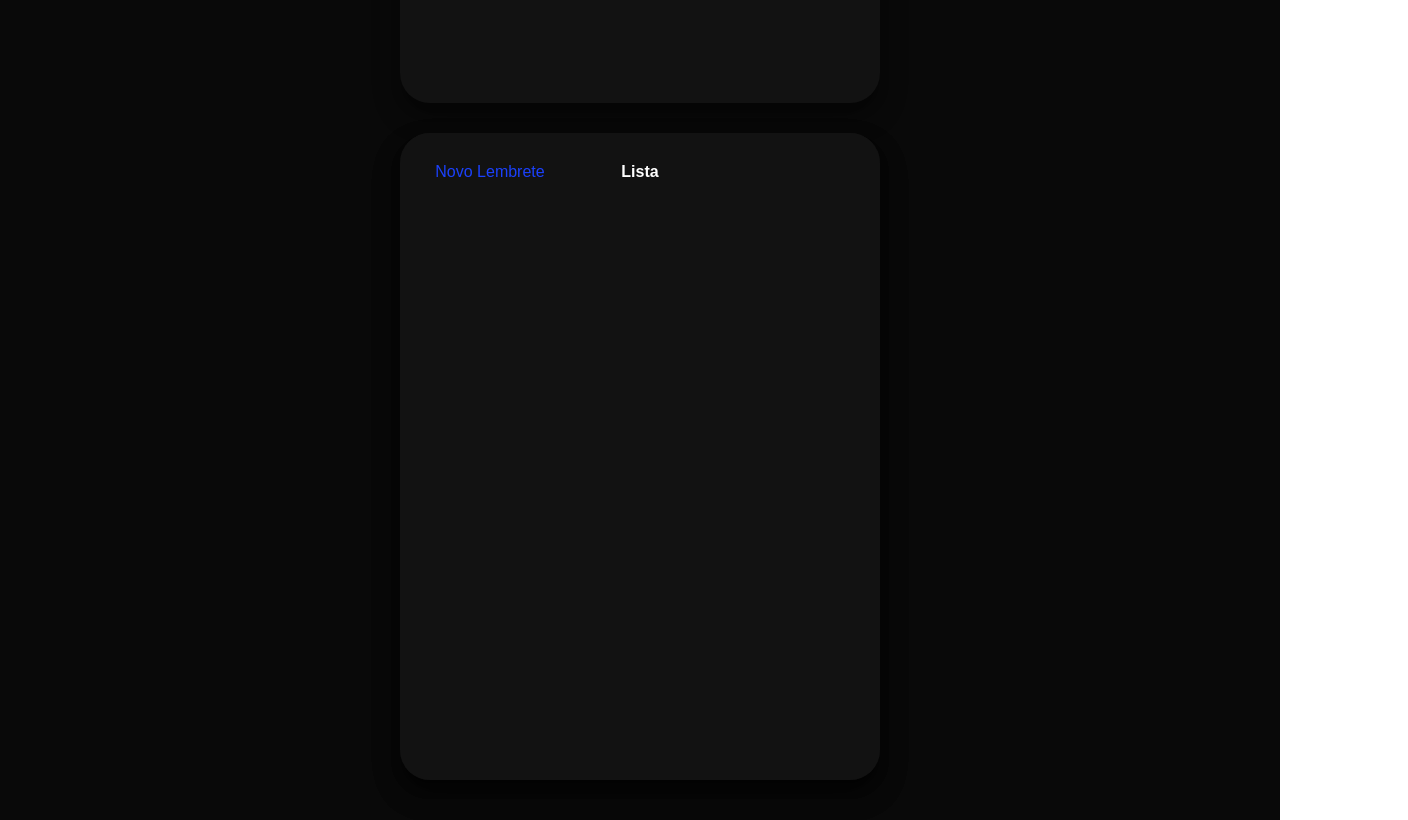
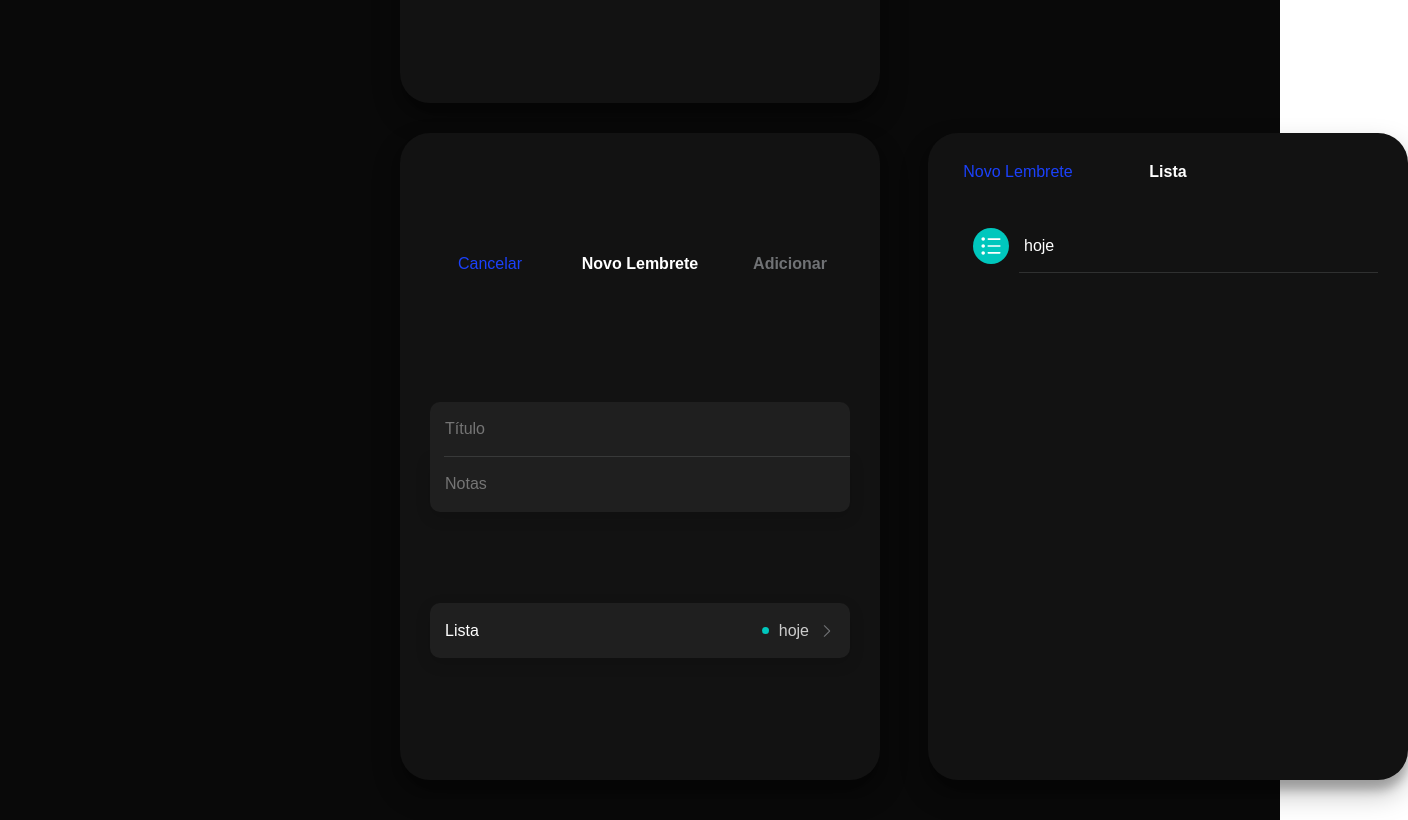
Before and after one commit to guilhermevialle/Todo-ReactJS, a React (Create React App) app: page / in a window 1280 px wide. Shown: the part 1260-2080 px from the top of the page, 1408 px wide, since content can reach past the window. Built offline with nearby package versions, Linux system fonts and the light colour scheme.

Commit message:
adding more experience in new reminder

```diff
--- a/src/App.js
+++ b/src/App.js
@@ -9,8 +9,13 @@ export const Global = createContext();
 function App() {
     const Reduce = (state, action) => {
         switch (action.type) {
+            case "selectedlist":
+                return {
+                    ...state,
+                    listIndex: action.value,
+                };
+
             case "addlist":
-                console.log(state, "At Global state");
                 return {
                     ...state,
                     listState: [...state.listState, action.value],
@@ -21,6 +26,7 @@ function App() {
     };
 
     const ReduceInitalValue = {
+        listIndex: 0,
         listState: [
             {
                 listName: "hoje",
--- a/src/components/listslider/listslider.js
+++ b/src/components/listslider/listslider.js
@@ -1,17 +1,56 @@
 import "./listslider.scss";
 import { Global } from "../../App";
-import { useContext } from "react";
+import { useEffect, useContext, useState } from "react";
 import Tab from "../tab/tab";
+import listSvg from "../currentlist/svgs/list-svg.svg";
+import check from "./svgs/check-svg.svg";
 
 export default () => {
-    const { data } = useContext(Global);
+    const { data, setData } = useContext(Global);
     const { listState } = data;
+    const [selected, setSelected] = useState(0);
 
-    console.log(listState, "At listSlider component ");
+    console.log(selected);
 
     return (
         <div className="listSlider">
             <Tab left="Novo Lembrete" middle="Lista" right=" " />
+            <div className="results">
+                {listState.map((l, index) => {
+                    return (
+                        <div
+                            className="liststyle"
+                            onClick={(e) => {
+                                let all = document.querySelectorAll(
+                                    ".results .liststyle .check"
+                                );
+
+                                all.forEach((c) => {
+                                    c.style.display = "none";
+                                });
+
+                                e.currentTarget.querySelector(
+                                    ".check"
+                                ).style.display = "block";
+                                setSelected(index);
+                                setData({
+                                    type: "selectedlist",
+                                    value: index,
+                                });
+                            }}
+                        >
+                            <div>
+                                <img
+                                    style={{ backgroundColor: l.color }}
+                                    src={listSvg}
+                                />
+                                <span> {l.listName} </span>
+                            </div>
+                            <img className="check" src={check} />
+                        </div>
+                    );
+                })}
+            </div>
         </div>
     );
 };
--- a/src/components/listslider/listslider.scss
+++ b/src/components/listslider/listslider.scss
@@ -4,10 +4,9 @@
     position: absolute;
 
     z-index: 1;
-    background-color: red;
     top: 0;
+    right: -110%;
 
-    right: 0;
     background-color: #121212;
     padding: 30px;
     border-radius: 30px;
@@ -15,4 +14,78 @@
     box-shadow: rgba(0, 0, 0, 0.25) 0px 14px 28px,
         rgba(0, 0, 0, 0.22) 0px 10px 10px;
     display: flex;
+
+    flex-direction: column;
+
+    .results {
+        width: 100%;
+        height: fit-content;
+
+        .liststyle {
+            width: 100%;
+            height: 55px;
+            display: flex;
+
+            align-items: center;
+            justify-content: space-between;
+            position: relative;
+
+            padding: 3px 15px;
+            cursor: pointer;
+            transition: all ease 0.4s;
+
+            &:first-child {
+                border-top-left-radius: 8px;
+                border-top-right-radius: 8px;
+            }
+
+            &:last-child {
+                border-bottom-left-radius: 8px;
+                border-bottom-right-radius: 8px;
+            }
+            &:hover {
+                background-color: #70757531;
+            }
+
+            &::after {
+                content: "";
+                width: 85.5%;
+                height: 1px;
+
+                background-color: #7075754f;
+                position: absolute;
+                bottom: 0;
+
+                right: 0;
+            }
+
+            .check {
+                width: 24px;
+                height: 24px;
+                display: none;
+            }
+
+            div {
+                width: fit-content;
+                height: fit-content;
+
+                display: flex;
+                align-items: center;
+
+                span {
+                    margin: 15px;
+                    color: #fff;
+                    font-weight: 500;
+                }
+
+                img {
+                    width: 36px;
+                    height: 36px;
+                    padding: 5px;
+
+                    border-radius: 50%;
+                }
+            }
+        }
+    }
 }
--- a/src/components/newreminder/newreminder.js
+++ b/src/components/newreminder/newreminder.js
@@ -1,28 +1,51 @@
 import "./newreminder.scss";
 import Tab from "../tab/tab";
 import { Global } from "../../App";
-import { useContext, useState } from "react";
+import { useContext, useEffect, useState } from "react";
 import rightSvg from "../currentlist/svgs/right-svg.svg";
 import ListSlider from "../listslider/listslider";
 
 export default () => {
     const { data, setData } = useContext(Global);
-    const { listState } = data;
+    const { listState, listIndex } = data;
 
     const [title, setTitle] = useState(null);
     const [desc, setDesc] = useState(null);
-    const [to, setTo] = useState(0);
+    const [to, setTo] = useState(listIndex);
+
+    useEffect(() => {
+        setTo(listIndex);
+    }, [listIndex]);
 
     return (
         <div className="newreminder">
             <ListSlider />
-            <Tab left="Cancelar" middle="Novo Lembrete" right="Adicionar" />
+            <Tab
+                rightCb={() => {}}
+                left="Cancelar"
+                middle="Novo Lembrete"
+                right="Adicionar"
+            />
             <div className="aroundInps">
                 <div className="inps">
-                    <input type="text" placeholder="Título" />
+                    <input
+                        type="text"
+                        placeholder="Título"
+                        onChange={(e) => {
+                            const val = e.currentTarget.value;
+                            setTitle(val);
+                        }}
+                    />
                 </div>
                 <div className="inps">
-                    <input type="text" placeholder="Notas" />
+                    <input
+                        type="text"
+                        placeholder="Notas"
+                        onChange={(e) => {
+                            const val = e.currentTarget.value;
+                            setDesc(val);
+                        }}
+                    />
                 </div>
             </div>
 
```
Also changed, not shown: src/components/listslider/svgs/check-svg.svg (added).
